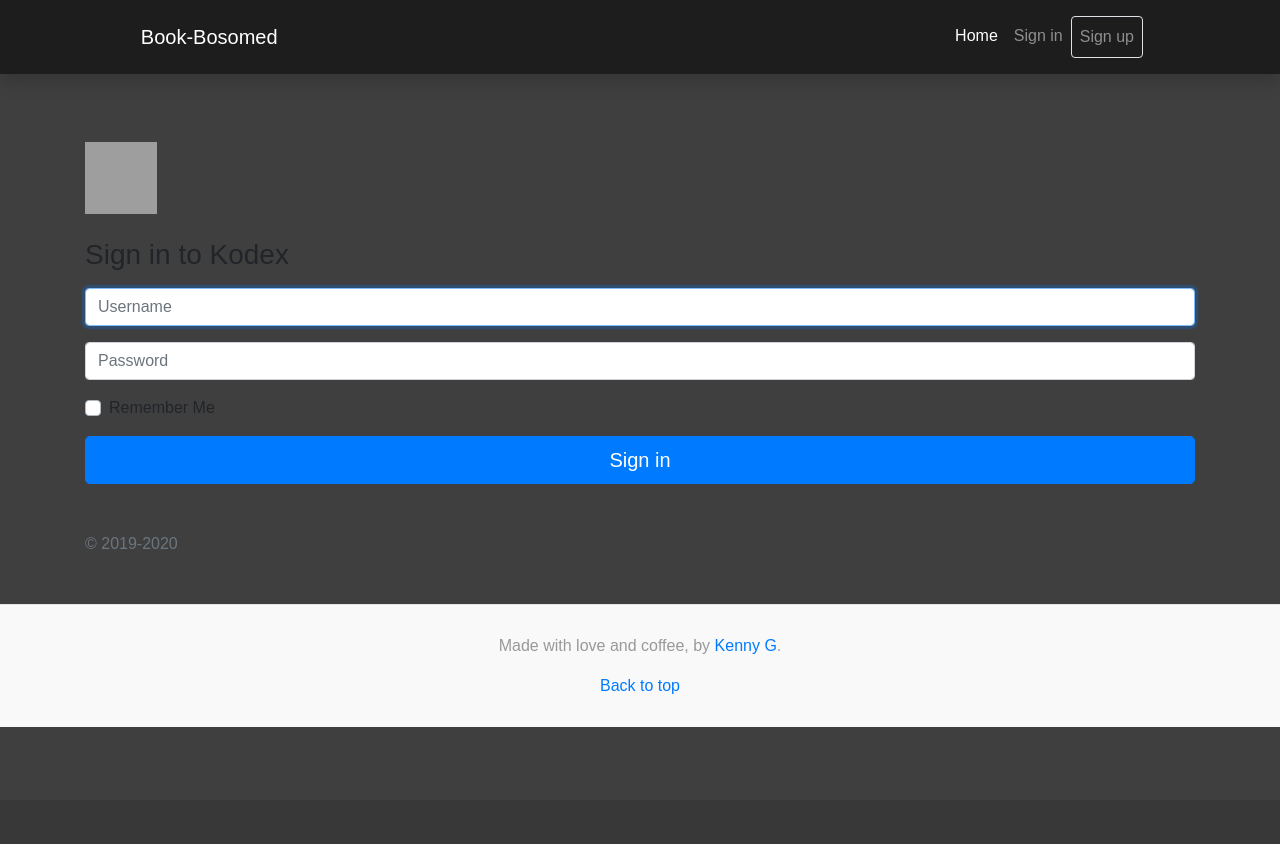
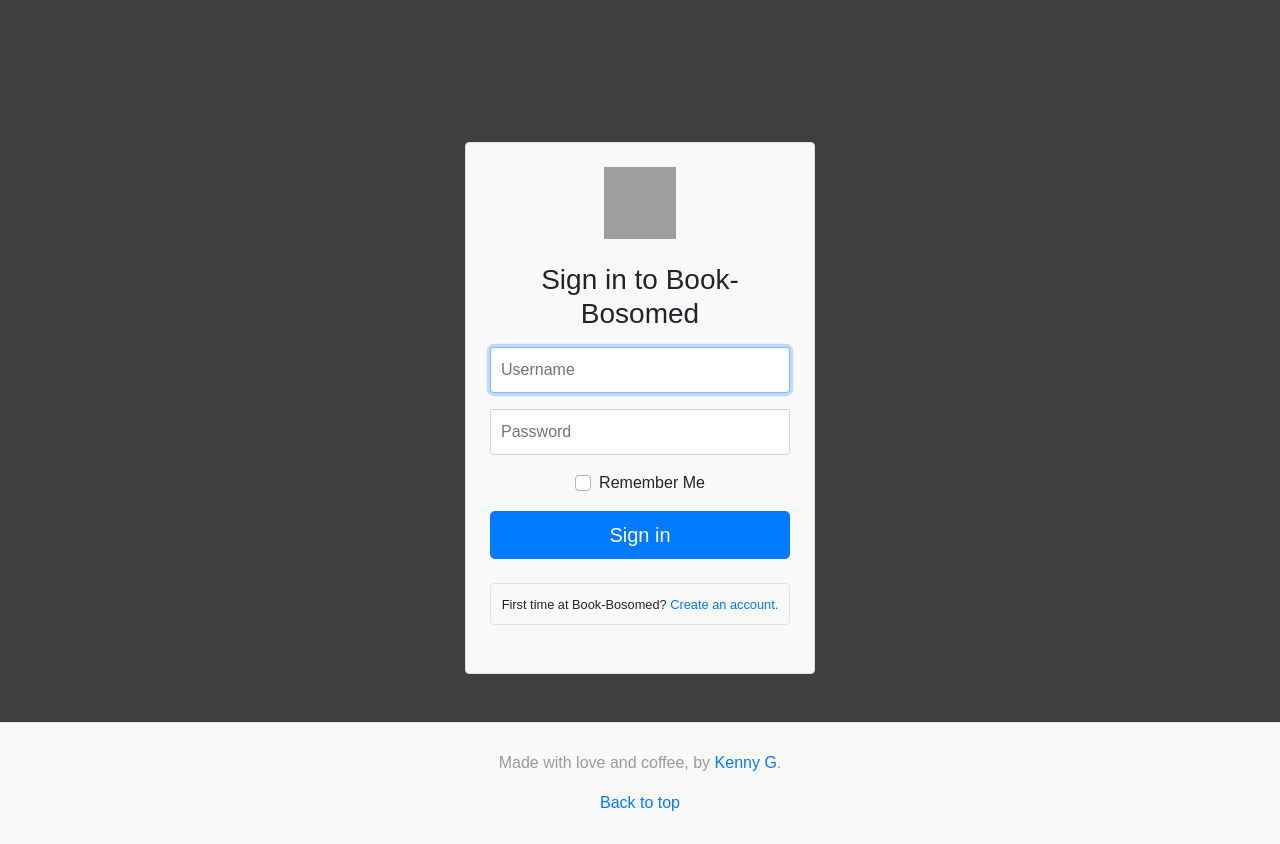
Before and after one commit to KennethYoel/book-bosomed, a Flask app: page /login in a window 1280 px wide. Before the commit the page ends 727 px from the top, so only its background shows below. Run offline with Flask 2, Linux system fonts and the light colour scheme; some libraries are stand-ins or nearby versions; grey boxes are pictures that could not be loaded.

```diff
--- a/application.py
+++ b/application.py
@@ -58,7 +58,7 @@ def register():
             return render_template("index.html", error=error)
 
         # Check if username already exist
-        if db.execute("SELECT * FROM customer WHERE username = :username", {"username" : request.form.get("username")}).rowcount == 0:
+        if db.execute("SELECT * FROM customer WHERE username = :username", {"username" : request.form.get("username")}).rowcount == 1:
              error = 'User Name Already Exists!'
              return render_template("index.html", error=error)
 
@@ -77,7 +77,7 @@ def register():
 
 
 @app.route("/login", methods=["GET", "POST"])
-def login():
+def index():
     """Log user in"""
 
     # Forget any user_id
--- a/scss/style.scss
+++ b/scss/style.scss
@@ -50,19 +50,21 @@ main {
 /*
  * Forms
  */
-.form-signup {
+.form-signup,
+.form-signin {
   width: 100%;
   max-width: 430px;
   padding: 15px;
   margin: auto;
   background-color: #f9f9f9;
 }
-.form-signup {
+.form-signin {
   .checkbox {
     font-weight: 400;
   }
 }
-.form-signup {
+.form-signup,
+.form-signin {
   .form-control {
     position: relative;
     box-sizing: border-box;
@@ -71,7 +73,8 @@ main {
     font-size: 16px;
   }
 }
-.form-signup {
+.form-signup,
+.form-signin {
   .form-control:focus {
     z-index: 2;
   }
@@ -83,7 +86,8 @@ main {
     border-bottom-left-radius: 0;
   }
 }
-.form-signup {
+.form-signup,
+.form-signin {
   input[type='password'] {
     margin-bottom: 10px;
     border-top-left-radius: 0;
--- a/static/style.css
+++ b/static/style.css
@@ -53,7 +53,8 @@ main {
 /*
  * Forms
  */
-.form-signup {
+.form-signup,
+.form-signin {
   width: 100%;
   max-width: 430px;
   padding: 15px;
@@ -61,11 +62,12 @@ main {
   background-color: #f9f9f9;
 }
 
-.form-signup .checkbox {
+.form-signin .checkbox {
   font-weight: 400;
 }
 
-.form-signup .form-control {
+.form-signup .form-control,
+.form-signin .form-control {
   position: relative;
   box-sizing: border-box;
   height: auto;
@@ -73,7 +75,8 @@ main {
   font-size: 16px;
 }
 
-.form-signup .form-control:focus {
+.form-signup .form-control:focus,
+.form-signin .form-control:focus {
   z-index: 2;
 }
 
@@ -83,7 +86,8 @@ main {
   border-bottom-left-radius: 0;
 }
 
-.form-signup input[type=password] {
+.form-signup input[type=password],
+.form-signin input[type=password] {
   margin-bottom: 10px;
   border-top-left-radius: 0;
   border-top-right-radius: 0;
--- a/templates/layout.html
+++ b/templates/layout.html
@@ -15,25 +15,7 @@
     <title>{% block title %}{% endblock %}</title>
   </head>
   <body>
-    <nav class="navbar navbar-expand-lg navbar-dark bg-dark py-3 fixed-top shadow">
-      <a class="navbar-brand" href="#">Book-Bosomed</a>
-      <button class="navbar-toggler" type="button" data-toggle="collapse" data-target="#navbarToggler" aria-controls="navbarToggler" aria-expanded="false" aria-label="Toggle navigation">
-        <span class="navbar-toggler-icon"></span>
-      </button>
-      <div class="collapse navbar-collapse" id="navbarToggler">
-        <ul class="navbar-nav ml-auto px-4">
-          <li class="nav-item active">
-            <a class="nav-link" href="#">Home <span class="sr-only">(current)</span></a>
-          </li>
-          <li class="nav-item">
-            <a class="nav-link" href="#">Sign in</a>
-          </li>
-          <li class="nav-item border rounded">
-            <a class="nav-link" href="#">Sign up</a>
-          </li>
-        </ul>
-      </div>
-    </nav>
+    {% block nav %}{% endblock %}
 
     <main role="main" class="container">
       {% block main %}{% endblock %}
--- a/templates/login.html
+++ b/templates/login.html
@@ -8,16 +8,18 @@
     {% if error %}
         <header>
             <div class="alert alert-danger alert-dismissible fade show mt-2" role="alert">
-                <p class=error><i>{{ error }}</i></p>
+                <p class="text-center font-weight-bold my-auto"><i>{{ error }}</i></p>
                 <button type="button" class="close" data-dismiss="alert" aria-label="Close">
                     <span aria-hidden="true">&times;</span>
                 </button>
             </div>
         </header>
     {% endif %}
-    <form action="/login" method="post" class="form-signin needs-validation" novalidate>
+    <div class="row text-center">
+        <div class="col-md-4 mx-auto">
+            <form action="/login" method="post" class="form-signin p-4 border rounded needs-validation" novalidate>
             <img class="mb-4" src="static/terminal.svg" alt="" width="72" height="72">
-      <h1 class="h3 mb-3 font-weight-normal">Sign in to Kodex</h1>
+            <h1 class="h3 mb-3 font-weight-normal">Sign in to Book-Bosomed</h1>
             <div class="form-group">
                 <label for="username" class="sr-only">Username</label>
                 <input id="username" autocomplete="off" autofocus class="form-control" name="username" placeholder="Username" required type="text">
@@ -35,6 +37,10 @@
                 <label class="custom-control-label" for="customCheck">Remember Me</label>
             </div>
             <button class="btn btn-lg btn-primary btn-block" type="submit">Sign in</button>
-      <p class="mt-5 mb-3 text-muted">&copy; 2019-2020</p>
+            <div class="mt-4 mb-4 py-2 border rounded">
+                <small class="pt-2">First time at Book-Bosomed? <a href="/register">Create an account.</a></small>
+            </div>
             </form>
+        </div>
+    </div>
 {% endblock %}
```
Also changed, not shown: templates/home.html (+22 -0 lines), templates/index.html (+24 -2 lines), 1 other file. Lines whose indentation alone changed are shown as unchanged.
